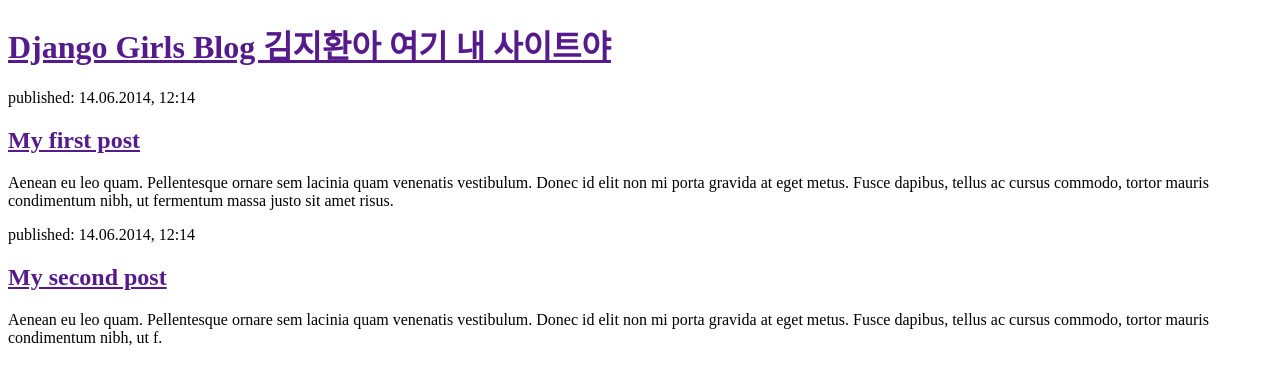
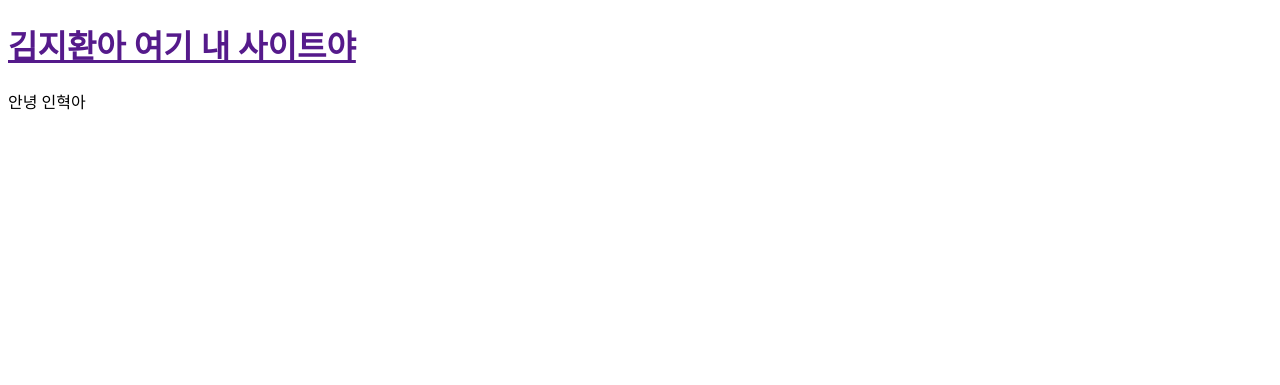
Before and after one commit to durikang/my-first-blog, a Django app: template blog/templates/blog/post_list.html in a window 1280 px wide. Shown: the top 385 px of the page. Run offline with Django 4.2, Linux system fonts and the light colour scheme; the template is opened without the code that fills it, so the values that code supplies are empty; parts of the project's set-up code (start-up, migrations or seed data) failed here and were passed over.

Commit message:
바뀐것 친구한태 보여주기.

```diff
--- a/blog/templates/blog/post_list.html
+++ b/blog/templates/blog/post_list.html
@@ -10,22 +10,11 @@
 
 <body>
     <div>
-        <h1><a href="">Django Girls Blog 김지환아 여기 내 사이트야</a></h1>
+        <h1><a href="">김지환아 여기 내 사이트야</a></h1>
     </div>
 
     <div>
-        <p>published: 14.06.2014, 12:14</p>
-        <h2><a href="">My first post</a></h2>
-        <p>Aenean eu leo quam. Pellentesque ornare sem lacinia quam venenatis vestibulum. Donec id elit non mi porta
-            gravida at eget metus. Fusce dapibus, tellus ac cursus commodo, tortor mauris condimentum nibh, ut fermentum
-            massa justo sit amet risus.</p>
-    </div>
-
-    <div>
-        <p>published: 14.06.2014, 12:14</p>
-        <h2><a href="">My second post</a></h2>
-        <p>Aenean eu leo quam. Pellentesque ornare sem lacinia quam venenatis vestibulum. Donec id elit non mi porta
-            gravida at eget metus. Fusce dapibus, tellus ac cursus commodo, tortor mauris condimentum nibh, ut f.</p>
+        안녕 인혁아
     </div>
 </body>
 
```
